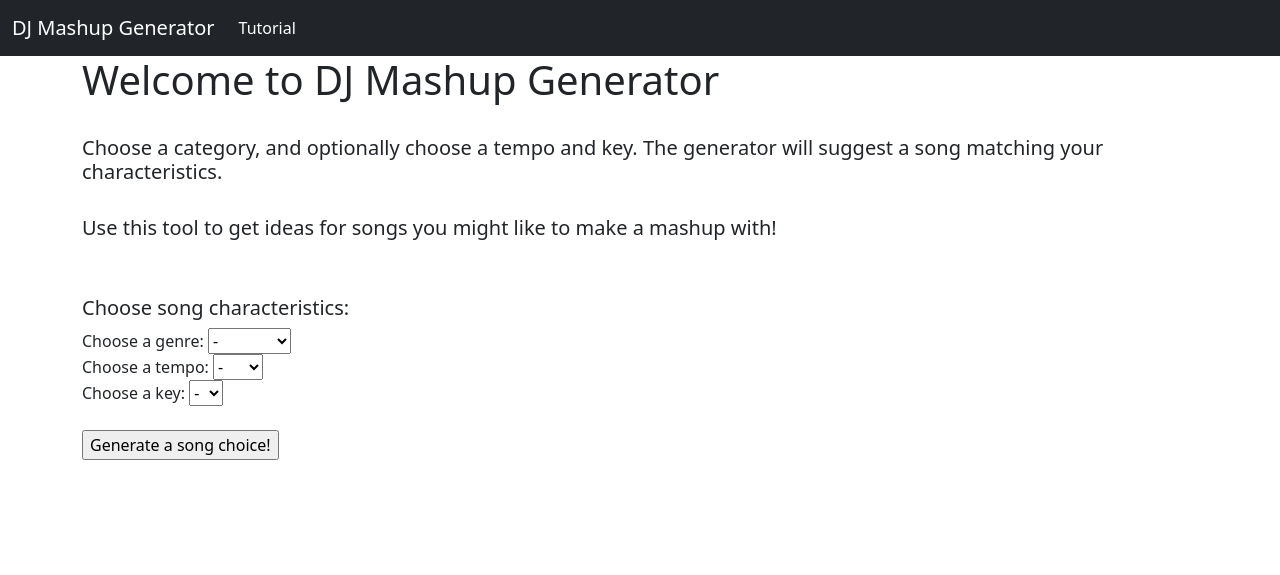
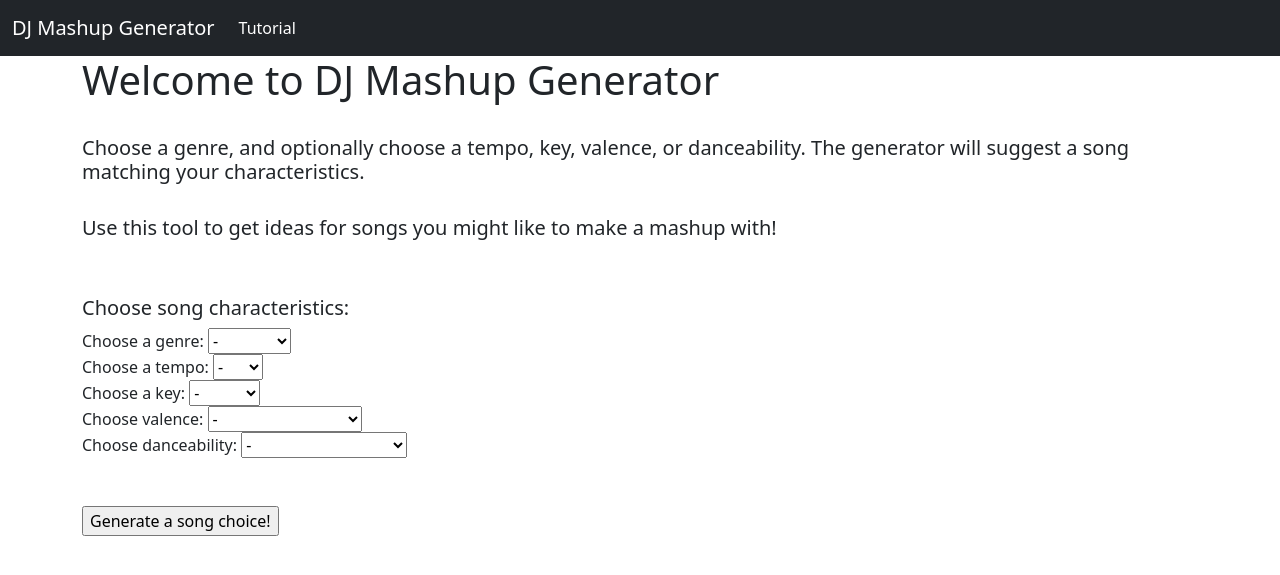
Before and after one commit to SolangeCoughlin/Mashup-Suggestion-Generator, a Flask app: page / in a window 1280 px wide. Shown: the top 575 px of the page. Run offline with Flask 2, Linux system fonts and the light colour scheme.

Commit message:
added more criteria, input goes to api call

```diff
--- a/app.py
+++ b/app.py
@@ -1,4 +1,4 @@
-from flask import Flask, render_template
+from flask import Flask, render_template, request
 import os, json, random, requests
 
 # Configuration
@@ -31,7 +31,16 @@ def root():
 def display_song():
 
     song_api_url = 'https://api-mashup-neesjo.herokuapp.com/api/recommendation'
-    song_rec_data = {"seed_genres":"pop,rock,jazz"}
+
+    criteria = request.form
+    single_genre = criteria["seed_genres"]
+    genre = f'{single_genre},{single_genre},{single_genre}'
+    song_rec_data = {"seed_genres":genre}
+
+    for item in criteria:
+        if criteria[item] != "none":
+            song_rec_data[item] = criteria[item]
+
     response = requests.post(song_api_url, data=song_rec_data)
     response = response.json()
 
--- a/templates/home.html
+++ b/templates/home.html
@@ -7,7 +7,7 @@
 {%block body%}
 <h1>Welcome to DJ Mashup Generator</h1>
 </br>
-<h5>Choose a category, and optionally choose a tempo and key. The generator will suggest a song matching your characteristics.</h5>
+<h5>Choose a genre, and optionally choose a tempo, key, valence, or danceability. The generator will suggest a song matching your characteristics.</h5>
 </br>
 <h5>Use this tool to get ideas for songs you might like to make a mashup with!</h5>
 
--- a/templates/search_crit.html
+++ b/templates/search_crit.html
@@ -1,8 +1,8 @@
 <h5>Choose song characteristics:</h5>
 
 <form action='/display-song' method="POST">
-    <label for="category">Choose a genre:</label>
-    <select id="category" name="category">
+    <label for="seed_genres">Choose a genre:</label>
+    <select id="seed_genres" name="seed_genres">
         <option value="none">-</option>
         <option value="country">Country</option>
         <option value="edm">EDM</option>
@@ -19,8 +19,8 @@
 
 </br>
 
-    <label for="tempo">Choose a tempo:</label>
-    <select id="tempo" name="tempo">
+    <label for="target_tempo">Choose a tempo:</label>
+    <select id="target_tempo" name="target_tempo">
         <option value="none">-</option>
         <option value="60">60</option>
         <option value="90">90</option>
@@ -30,14 +30,59 @@
 
 </br>
 
-    <label for="key">Choose a key:</label>
-    <select id="key" name="key">
+    <label for="target_key">Choose a key:</label>
+    <select id="target_key" name="target_key">
         <option value="none">-</option>
-        <option value="c">C</option>
-        <option value="d">D</option>
-        <option value="e">E</option>
-        <option value="f">F</option>
+        <option value=0>C</option>
+        <option value=1>C#/Db</option>
+        <option value=2>D</option>
+        <option value=3>D#/Eb</option>
+        <option value=4>E</option>
+        <option value=5>F</option>
+        <option value=6>F#/Gb</option>
+        <option value=7>G</option>
+        <option value=8>G#/Ab</option>
+        <option value=9>A</option>
+        <option value=10>A#/Bb</option>
+        <option value=11>B</option>
     </select>
+
+</br>
+
+    <label for="target_valence">Choose valence:</label>
+    <select id="target_valence" name="target_valence">
+        <option value="none">-</option>
+        <option value=0>0 - More negative</option>
+        <option value=0.1>0.1</option>
+        <option value=0.2>0.2</option>
+        <option value=0.3>0.3</option>
+        <option value=0.4>0.4</option>
+        <option value=0.5>0.5</option>
+        <option value=0.6>0.6</option>
+        <option value=0.7>0.7</option>
+        <option value=0.8>0.8</option>
+        <option value=0.9>0.9</option>
+        <option value=1>1 - More positive</option>
+    </select>
+
+</br>
+<label for="target_danceability">Choose danceability:</label>
+    <select id="target_danceability" name="target_danceability">
+        <option value="none">-</option>
+        <option value=0>0 - Less danceable</option>
+        <option value=0.1>0.1</option>
+        <option value=0.2>0.2</option>
+        <option value=0.3>0.3</option>
+        <option value=0.4>0.4</option>
+        <option value=0.5>0.5</option>
+        <option value=0.6>0.6</option>
+        <option value=0.7>0.7</option>
+        <option value=0.8>0.8</option>
+        <option value=0.9>0.9</option>
+        <option value=1>1 - More danceable</option>
+    </select>
+
+</br>
 </br></br>
     <input type="submit" value = "Generate a song choice!">
   </form>
```
